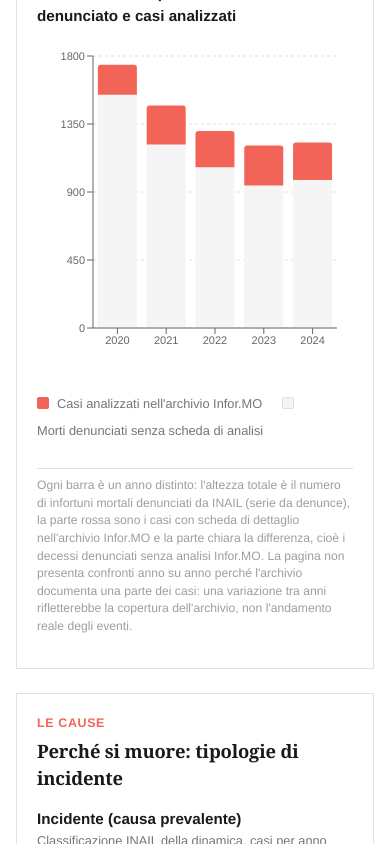
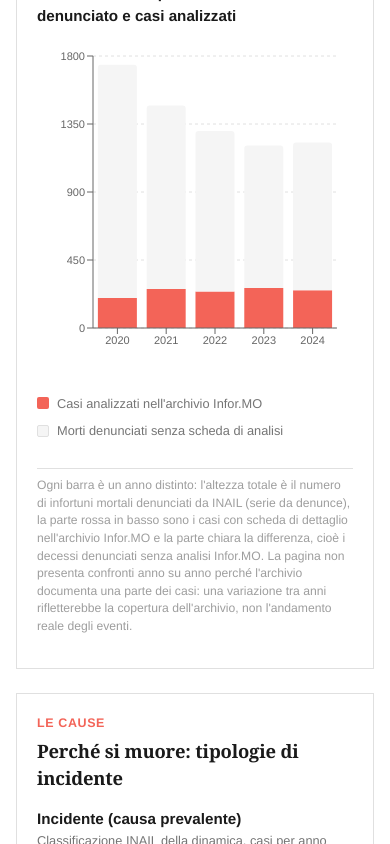
Before and after one commit to dynamic1990/osservatorio-infortuni, a Next.js app: page /casi-mortali in a window 390 px wide. Shown: the part 1404-2248 px from the top of the page. Built offline with nearby package versions, Linux system fonts and the light colour scheme.

Commit message:
fix(casi-mortali): pila con casi analizzati alla base, legenda mobile a capo per item

```diff
--- a/src/components/charts/informo-trend-widget.tsx
+++ b/src/components/charts/informo-trend-widget.tsx
@@ -82,21 +82,21 @@ export function InformoTrendWidget() {
                 );
               }}
             />
-            {/* parte senza scheda: sotto (colore neutro) */}
+            {/* casi analizzati: in basso (accento) — in Recharts la prima Bar dichiarata sta alla base della pila */}
+            <Bar
+              dataKey="casi"
+              name="Casi analizzati Infor.MO"
+              stackId="mortali"
+              fill="var(--color-accent)"
+              radius={[0, 0, 0, 0]}
+              isAnimationActive={false}
+            />
+            {/* parte senza scheda: sopra (neutro) */}
             <Bar
               dataKey="nonCoperti"
               name="Morti senza analisi Infor.MO"
               stackId="mortali"
               fill="var(--color-surface)"
-              radius={[0, 0, 0, 0]}
-              isAnimationActive={false}
-            />
-            {/* casi analizzati: sopra (accento) */}
-            <Bar
-              dataKey="casi"
-              name="Casi analizzati Infor.MO"
-              stackId="mortali"
-              fill="var(--color-accent)"
               radius={[3, 3, 0, 0]}
               isAnimationActive={false}
             />
@@ -104,16 +104,26 @@ export function InformoTrendWidget() {
         </ResponsiveContainer>
       </div>
 
-      {/* Legenda testuale sotto il grafico (non sovrapposta al plot) */}
+      {/* Legenda testuale sotto il grafico: ogni voce è un item autonomo
+          (swatch + label in linea), il contenitore va a capo per item interi
+          senza spezzare swatch e testo su righe diverse */}
       <div
         style={{
           display: "flex",
           flexWrap: "wrap",
           alignItems: "center",
-          gap: "var(--space-2)",
+          gap: "var(--space-2) var(--space-4)",
           fontSize: "0.8rem",
           color: "var(--color-text-soft)",
           paddingTop: "var(--space-1)",
+        }}
+      >
+        <span
+          style={{
+            display: "inline-flex",
+            alignItems: "center",
+            gap: "var(--space-2)",
+            minWidth: 0,
           }}
         >
           <span
@@ -127,6 +137,15 @@ export function InformoTrendWidget() {
             }}
           />
           Casi analizzati nell&apos;archivio Infor.MO
+        </span>
+        <span
+          style={{
+            display: "inline-flex",
+            alignItems: "center",
+            gap: "var(--space-2)",
+            minWidth: 0,
+          }}
+        >
           <span
             style={{
               width: 12,
@@ -136,15 +155,15 @@ export function InformoTrendWidget() {
               border: "1px solid var(--color-divider)",
               borderRadius: 2,
               flexShrink: 0,
-            marginLeft: "var(--space-3)",
             }}
           />
           Morti denunciati senza scheda di analisi
+        </span>
       </div>
 
       <p className="source-note">
         Ogni barra è un anno distinto: l&apos;altezza totale è il numero di infortuni
-        mortali denunciati da INAIL (serie da denunce), la parte rossa sono i
+        mortali denunciati da INAIL (serie da denunce), la parte rossa in basso sono i
         casi con scheda di dettaglio nell&apos;archivio Infor.MO e la parte chiara la
         differenza, cioè i decessi denunciati senza analisi Infor.MO. La pagina
         non presenta confronti anno su anno perché l&apos;archivio documenta una
```
Lines whose indentation alone changed are shown as unchanged.
